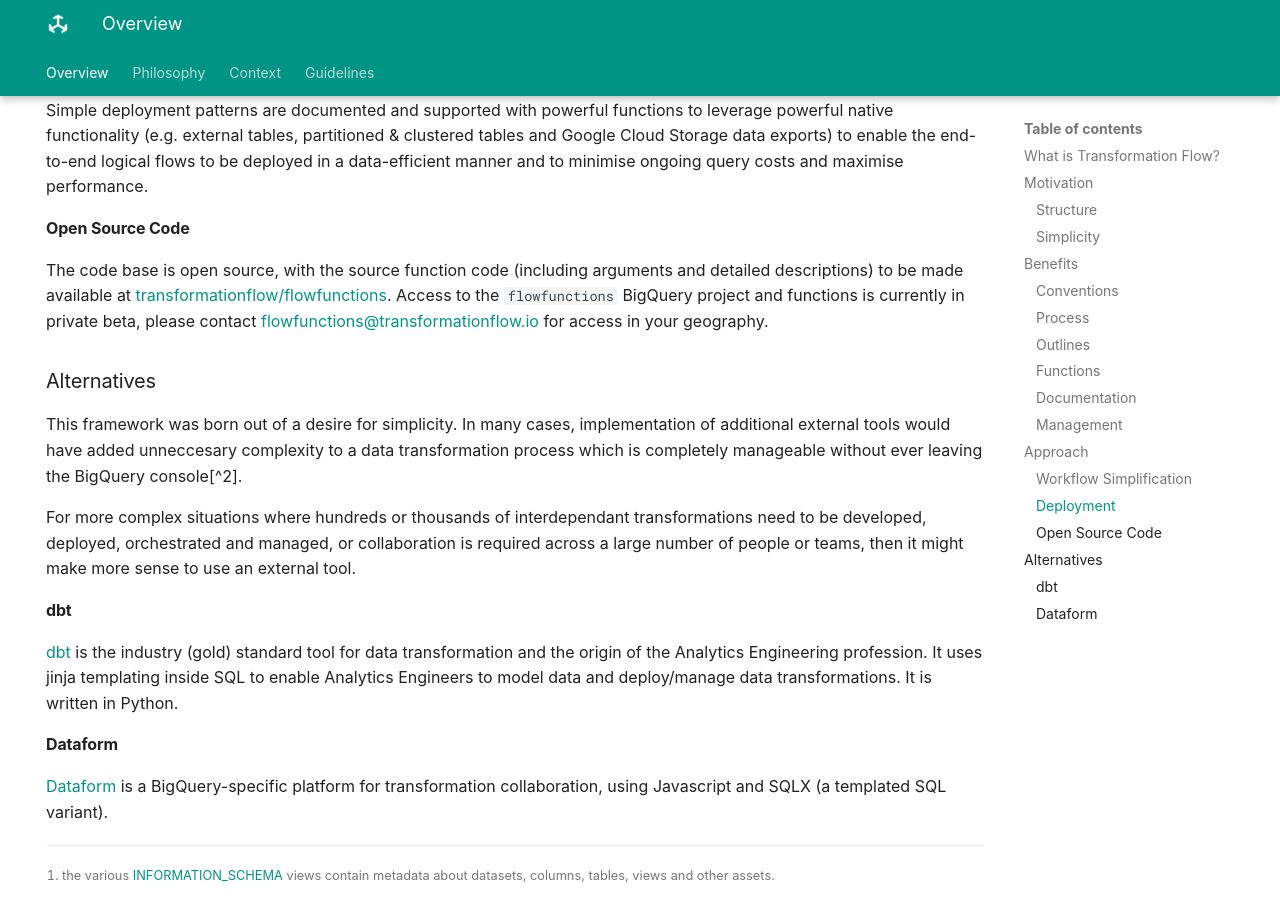
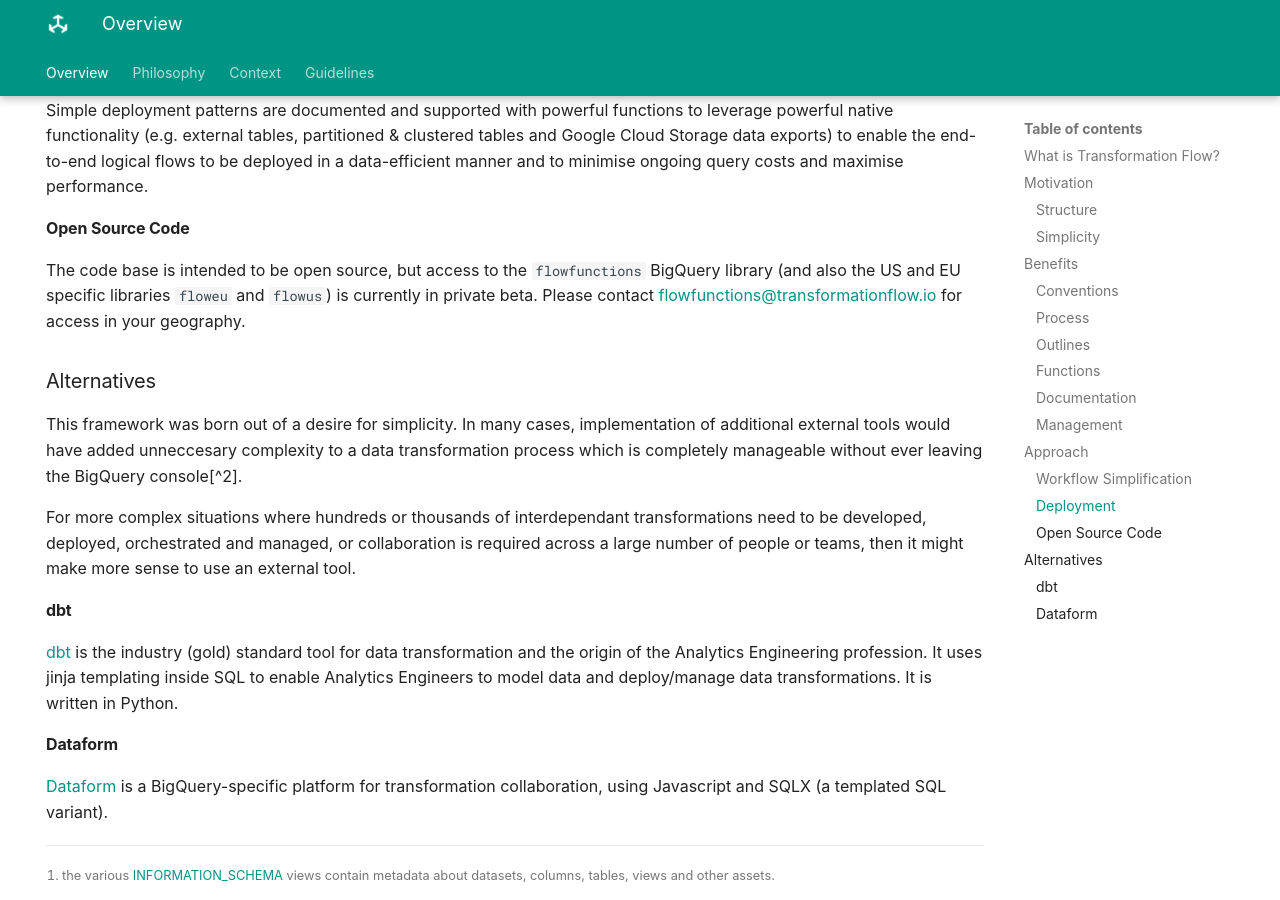
Before and after one commit to transformationflow/transformationflow.github.io, an MkDocs documentation site: the page built from docs/index.md, in a window 1280 px wide and 900 px high, scrolled down 2097 px. Built offline with MkDocs 1.6.1 and Material for MkDocs 9.7.7, drawn with Linux system fonts in a browser that asks for light colours; some web fonts are replaced; comment, search, counter and statistics services are not loaded.

Commit message:
Updated index

```diff
--- a/docs/index.md
+++ b/docs/index.md
@@ -48,7 +48,7 @@
 Simple deployment patterns are documented and supported with powerful functions to leverage powerful native functionality (e.g. external tables, partitioned & clustered tables and Google Cloud Storage data exports) to enable the end-to-end logical flows to be deployed in a data-efficient manner and to minimise ongoing query costs and maximise performance.
 
 ### Open Source Code
-The code base is open source, with the source function code (including arguments and detailed descriptions) to be made available at [transformationflow/flowfunctions](https://github.com/transformationflow/flowfunctions).  Access to the `flowfunctions` BigQuery project and functions is currently in private beta, please contact [flowfunctions@transformationflow.io](mailto:flowfunctions@transformationflow.io) for access in your geography.
+The code base is intended to be open source, but access to the `flowfunctions` BigQuery library (and also the US and EU specific libraries `floweu` and `flowus`) is currently in private beta.  Please contact [flowfunctions@transformationflow.io](mailto:flowfunctions@transformationflow.io) for access in your geography.
 
 ## Alternatives
 This framework was born out of a desire for simplicity.  In many cases, implementation of additional external tools would have added unneccesary complexity to a data transformation process which is completely manageable without ever leaving the BigQuery console[^2].
```
